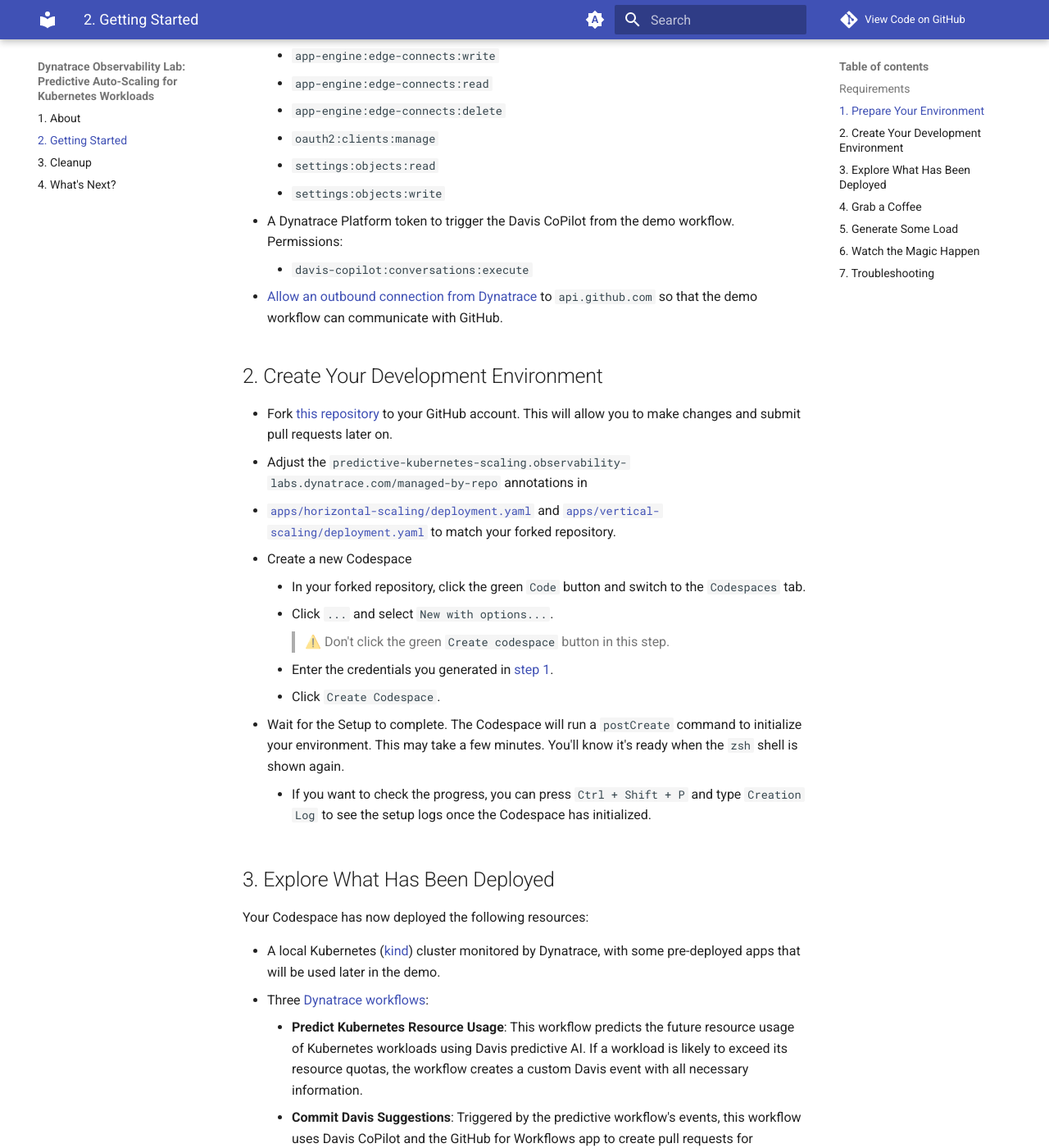
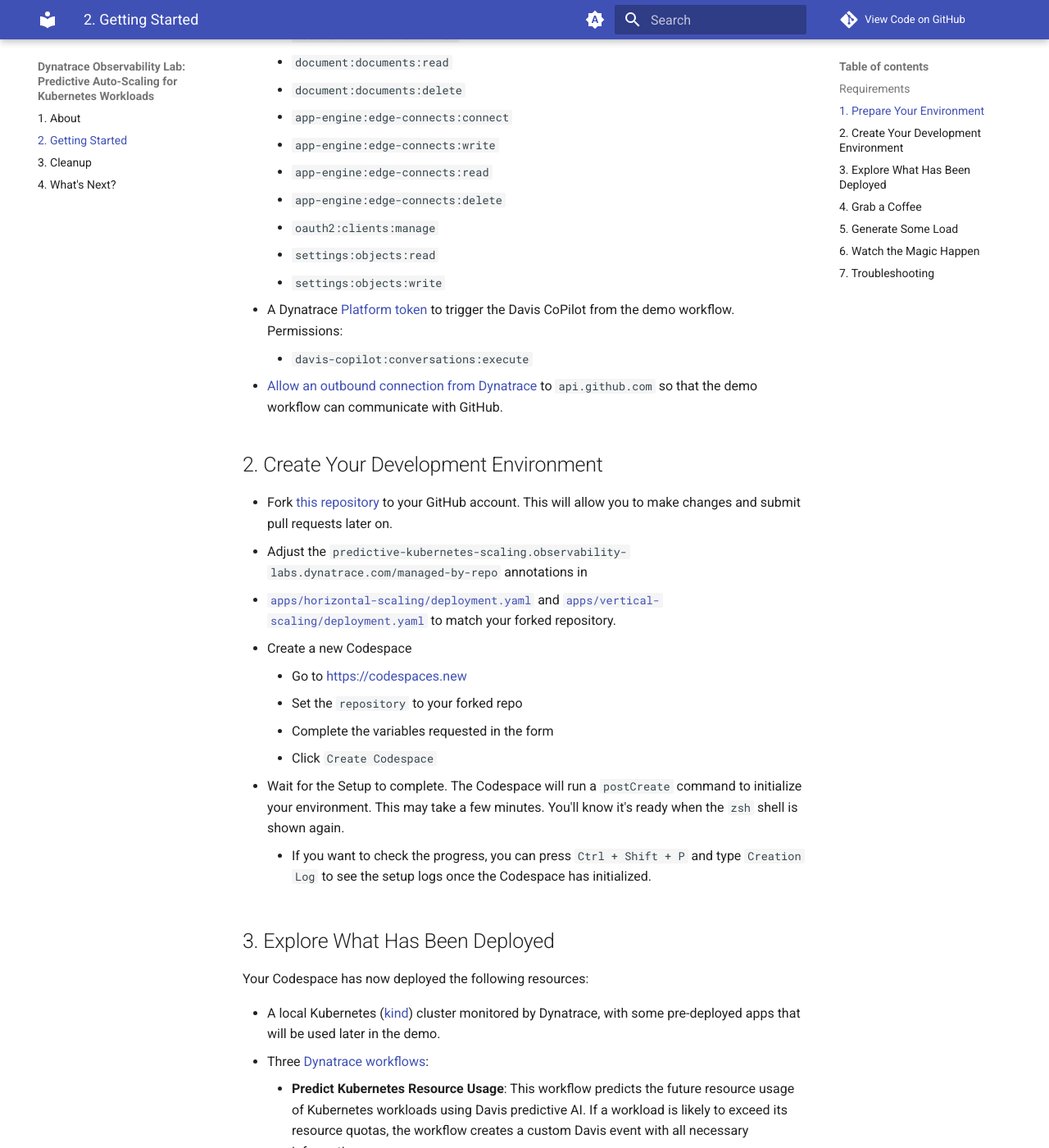
Before and after one commit to Dynatrace/obslab-predictive-kubernetes-scaling, an MkDocs documentation site: the page built from docs/getting-started.md, in a window 1280 px wide and 1400 px high, scrolled down 780 px. Shown: the whole window at 82% size. Built offline with MkDocs 1.6.1 and Material for MkDocs 9.7.7, drawn with Linux system fonts in a browser that asks for light colours; comment, search, counter and statistics services are not loaded; some of the changed text lies outside the part shown.

Commit message:
update docs

```diff
--- a/docs/getting-started.md
+++ b/docs/getting-started.md
@@ -43,11 +46,10 @@
 - [`apps/horizontal-scaling/deployment.yaml`](https://github.com/Dynatrace/obslab-predictive-kubernetes-scaling/blob/main/apps/horizontal-scaling/deployment.yaml){target="_blank"} and
   [`apps/vertical-scaling/deployment.yaml`](https://github.com/Dynatrace/obslab-predictive-kubernetes-scaling/blob/main/apps/vertical-scaling/deployment.yaml){target="_blank"} to match your forked repository.
 - Create a new Codespace
-    - In your forked repository, click the green `Code` button and switch to the `Codespaces` tab.
-    - Click `...` and select `New with options...`.
-      > ⚠️ Don't click the green `Create codespace` button in this step.
-    - Enter the credentials you generated in [step 1](#1-prepare-your-environment).
-    - Click `Create Codespace`.
+    - Go to [https://codespaces.new](https://codespaces.new){target=_blank}
+    - Set the `repository` to your forked repo
+    - Complete the variables requested in the form
+    - Click `Create Codespace`
 - Wait for the Setup to complete. The Codespace will run a `postCreate` command to initialize your environment. This may
   take a few minutes. You'll know it's ready when the `zsh` shell is shown again.
     - If you want to check the progress, you can press `Ctrl + Shift + P` and type `Creation Log` to see the setup logs
@@ -131,3 +134,7 @@
 - Consult the Notebook: The "Predictive Kubernetes Scaling" notebook can provide valuable insights into potential
   issues.
 - Raise an Issue: Feel free to raise an issue in this repository for assistance.
+
+<div class="grid cards" markdown>
+- [Click Here to Continue :octicons-arrow-right-24:](cleanup.md)
+</div>
--- a/mkdocs.yaml
+++ b/mkdocs.yaml
@@ -34,6 +34,13 @@
   - attr_list
   - toc:
       permalink: '#'
+  - md_in_html
+  - pymdownx.emoji:
+      emoji_index: !!python/name:material.extensions.emoji.twemoji
+      emoji_generator: !!python/name:material.extensions.emoji.to_svg
+  - admonition
+  - pymdownx.details
+  - pymdownx.superfences
 plugins:
     - search
     - markdownextradata
```
Also changed, not shown: other parts of docs/getting-started.md (+8 -4 lines), docs/index.md (+11 -0 lines), docs/resources.md (+3 -3 lines).
